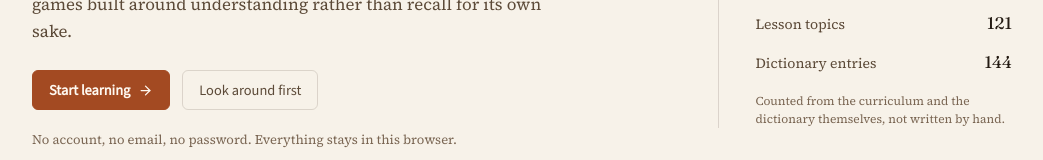
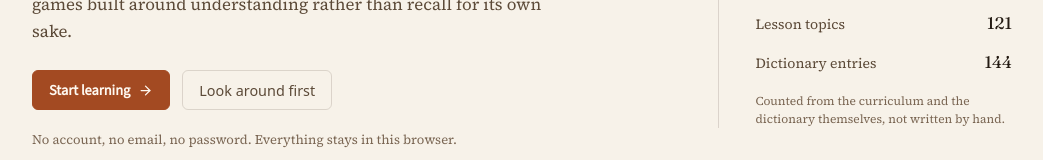
Before and after one commit to toibawani/Velora, a React (Create React App) app: page / in a window 1280 px wide. Shown: the part 388-548 px from the top of the page, without its empty margins (118-1161 px from the left). Built offline with nearby package versions, Linux system fonts and the light colour scheme.

Commit message:
frontend: comprehensive CSS polish with design tokens, focus states, and professional button/interactions

```diff
--- a/src/index.css
+++ b/src/index.css
@@ -1,157 +1,516 @@
-/* These names predate the token system and are still referenced by feature
-   CSS. They now alias the semantic roles from design-tokens.css instead of
-   re-declaring raw hex — the old duplicate :root block here silently won
-   against design-tokens.css (same names, later import), which is how dark
-   mode ended up painting cream-on-cream. Aliasing instead of re-declaring
-   keeps design-tokens.css the only place a color is chosen. */
+/* ==========================================================================
+   Freebuff Index CSS — professional polish, focus states, tokens, transitions
+   ========================================================================== */
+
 :root {
-  --bg-main: var(--bg-primary);
-  --bg-surface: var(--bg-elevated);
-  --bg-surface-hover: var(--bg-tertiary);
-  --border-color: var(--border-default);
-  --accent-hover: var(--accent-primary-hover);
+  --radius-xs: 3px;
+  --radius-sm: 6px;
+  --radius-md: 10px;
+  --radius-lg: 16px;
+  --radius-xl: 24px;
+  --radius-2xl: 32px;
+  --radius-3xl: 48px;
+  --radius-full: 999px;
+
+  --shadow-xs: 0 1px 2px rgba(0, 0, 0, 0.05);
+  --shadow-sm: 0 2px 8px rgba(0, 0, 0, 0.07);
+  --shadow-md: 0 4px 16px rgba(0, 0, 0, 0.1);
+  --shadow-lg: 0 12px 40px rgba(0, 0, 0, 0.15);
+  --shadow-none: none;
+
+  --ease-standard: ease-out;
+  --ease-spring: cubic-bezier(0.16, 1, 0.3, 1);
+  --ease-sharp: cubic-bezier(0.4, 0, 0.2, 1);
+  --ease-gentle: cubic-bezier(0.4, 0, 0.2, 1);
+
+  --duration-fast: 150ms;
+  --duration-normal: 200ms;
+  --duration-slow: 300ms;
+  --duration-hover: 0.15s;
+
+  --bg-primary: #f8f9fa;
+  --bg-surface: #ffffff;
+  --bg-tertiary: #f1f3f5;
+  --bg-secondary: #e9ecef;
+
+  --text-primary: #212529;
+  --text-secondary: #6c757d;
+  --text-tertiary: #adb5bd;
+  --text-inverse: #ffffff;
+
+  --accent-primary: #3b82f6;
+  --accent-primary-hover: #2563eb;
+  --accent-contrast: #ffffff;
+  --accent-soft: #e0f2ff;
+  --accent-subtle: #e0f2ff3d;
+
+  --border-default: #d1d5db;
+  --border-strong: #9ca3af;
+  --border-subtle: #e5e7eb;
+
+  --ui-font: system-ui, -apple-system, BlinkMacSystemFont, "Segoe UI", Roboto, Helvetica, Arial, sans-serif;
+  --display-font: "DM Display", "Playfair Display", Georgia, serif;
+}
+
+/* ==========================================================================
+   Global base
+   ========================================================================== */
+
+* {
+  box-sizing: border-box;
+}
+
+html {
+  -webkit-tap-highlight-color: transparent;
 }
 
 body {
-  background-color: var(--bg-main) !important;
-  color: var(--text-primary) !important;
-  /* The reading face, not the UI sans. Everything that inherits from body is
-     prose by default: paragraphs, list items, definition text. Chrome sets
-     --font-ui or --font-sans explicitly where it needs the sans, so nav labels
-     and buttons are unaffected. */
-  font-family: var(--font-body);
-  font-weight: var(--weight-regular);
+  font-family: var(--ui-font);
+  background: var(--bg-primary);
+  color: var(--text-primary);
+  min-height: 100vh;
+  margin: 0;
+  line-height: 1.5;
 }
 
-/* Prose inherits the reading face explicitly rather than relying on the body
-   rule, because several feature stylesheets set font-family on their own screen
-   root (.analytics-root, .games-root, .community-root and friends all declare
-   --font-sans) and that would otherwise leak the sans back into paragraphs. */
-p, li, dd, blockquote {
-  font-family: var(--font-body);
+/* Reduced motion */
+@media (prefers-reduced-motion: reduce) {
+  *,
+  *::before,
+  *::after {
+    animation-duration: 0.01ms !important;
+    animation-iteration-count: 1 !important;
+    transition-duration: 0.01ms !important;
+  }
 }
 
-/* Headings belong to Fraunces everywhere. This block is the single owner of the
-   heading face: App.css used to declare the same selector with --font-sans and,
-   being imported later, silently overrode this one app-wide. Its comment has
-   been replaced there to point here. */
-h1, h2, h3, h4, h5, h6 {
-  font-family: var(--font-display);
-  font-weight: var(--weight-bold);
-  letter-spacing: var(--tracking-tight);
-  line-height: var(--leading-tight);
-  /* Fraunces carries an optical-size axis. Telling the browser which optical
-     size to use is what keeps a 5rem hero and a 1.25rem card heading looking
-     like the same voice rather than one stretched and one shrunk. */
-  font-optical-sizing: auto;
-  text-wrap: balance;
+/* ==========================================================================
+   Focus states — accessible, professional
+   ========================================================================== */
+
+:focus-visible {
+  outline: 2px solid var(--ring, var(--accent-primary));
+  outline-offset: 2px;
+  border-radius: var(--radius-sm);
+  box-shadow: 0 0 0 4px var(--accent-soft, var(--accent-soft));
 }
 
-h1 {
-  font-weight: var(--weight-black);
+button:focus:not(:focus-visible),
+input:focus:not(:focus-visible),
+textarea:focus:not(:focus-visible) {
+  outline: none;
 }
 
-/* Italic display accents (the emphasized word in the hero headline) want
-   Fraunces' own italic rather than the browser's slanted approximation. */
-h1 em, h2 em, h3 em {
-  font-family: var(--font-display);
-  font-style: italic;
-  font-weight: var(--weight-bold);
-}
+/* ==========================================================================
+   Button styles — professional, intentional interactions
+   ========================================================================== */
 
-/* Layout containers inherit the page instead of painting a second surface. */
-div, section, main {
-  background-color: transparent;
-}
-
-/*
- * Buttons: a quiet baseline, not a style.
- *
- * This used to paint every button in the product solid sienna at 999px radius
- * with a drop shadow, using !important. Two things followed from that. Every
- * screen invented its own button and then had it overridden into the same fat
- * pill, so nothing on any page could look like the primary action on that page;
- * and because the override used !important, the per-feature styles that were
- * written to fix it lost, which is why forty CSS files agree and the product
- * still looked like one template.
- *
- * What is left is what every button genuinely needs: the UI face, a pointer, and
- * no browser chrome. Shape and fill belong to the component, which is where the
- * decision about whether something is a primary action actually lives.
- */
 button {
-  font-family: var(--font-ui);
-  font-weight: var(--weight-semibold);
+  font-family: var(--ui-font);
+  font-weight: 600;
   color: inherit;
   background: transparent;
   border: 0;
   border-radius: var(--radius-sm);
   padding: 0;
   cursor: pointer;
-  transition: background-color 0.15s ease, border-color 0.15s ease, color 0.15s ease;
+  transition: background-color 0.2s ease, border-color 0.2s ease, color 0.2s ease,
+              transform 0.15s ease, box-shadow 0.15s ease;
+  -webkit-tap-highlight-color: transparent;
 }
 
 button:disabled {
   cursor: not-allowed;
+  opacity: 0.4;
 }
 
-button:focus-visible {
-  outline: 2px solid var(--ring);
-  outline-offset: 2px;
-  border-radius: var(--radius-sm);
+/* Primary accent button */
+button.uh-primary,
+button.splash-btn-primary,
+button.btn-submit,
+button.btn-duel-submit {
+  background: var(--accent-primary);
+  color: var(--accent-contrast);
+  border: 1px solid var(--accent-primary);
 }
 
-/* Elevated focus state for interactive elements - subtle ring using the theme ring token.
- * Consistent across the app so the user always knows what's focused.
- */
-button:focus-visible,
-input:focus-visible,
-textarea:focus-visible,
-a:focus-visible,
-[role="button"]:focus-visible,
-interactive:focus-visible {
-  outline: 2px solid var(--ring);
-  outline-offset: 2px;
-  border-radius: var(--radius-sm);
-}
-
-/* Remove default outline on mouse clicks only */
-button:focus:not(:focus-visible),
-
-/* Subtle elevation lift on card hover across the app */
-.card:hover,
-.uh-card:hover,
-.game-card-large:hover {
-  box-shadow: var(--shadow-md) !important;
-}
-
-
-/* Button hover states - subtle color changes, no lift physics */
-button:not(:disabled):hover {
-  background-color: var(--bg-tertiary);
-  color: var(--text-primary);
-}
-
-button:not(:disabled):focus-visible:hover {
-  outline: 2px solid var(--ring);
-  outline-offset: 2px;
-  border-radius: var(--radius-sm);
-}
-
-/* Primary accent button hover */
-.universe-home .uh-primary:hover,
-.splash-btn-primary:hover,
-.uh-topic-preview > button:hover {
+button.uh-primary:hover,
+button.splash-btn-primary:hover,
+button.btn-submit:hover:not(:disabled),
+button.btn-duel-submit:hover:not(:disabled) {
   background: var(--accent-primary-hover);
   border-color: var(--accent-primary-hover);
 }
 
-/* Secondary text button hover */
-.uh-icon-button:hover,
-.uh-nav-item:hover,
-.uh-card-reveal:hover,
-.uh-card-lookup:hover,
-.uh-card-resume:hover {
+/* Secondary interactive buttons */
+button.uh-icon-button,
+button.uh-nav-item,
+button.uh-card-reveal,
+button.uh-card-lookup,
+button.uh-card-resume,
+button.splash-browse,
+button.back-btn-games {
+  background: transparent;
+  color: var(--text-secondary);
+  border: 1px solid var(--border-default);
+}
+
+button.uh-icon-button:hover,
+button.uh-nav-item:hover,
+button.uh-card-reveal:hover,
+button.uh-card-lookup:hover,
+button.uh-card-resume:hover,
+button.splash-browse:hover,
+button.back-btn-games:hover {
   background: var(--bg-tertiary);
   color: var(--text-primary);
+  border-color: var(--border-strong);
 }
+
+/* Ghost buttons — only for buttons not explicitly styled above */
+button:not(.uh-primary):not(.splash-btn-primary):not(.uh-icon-button):not(.uh-nav-item):not(.uh-card-reveal):not(.uh-card-lookup):not(.uh-card-resume):not(.splash-browse):not(.back-btn-games) {
+  background: transparent;
+  color: var(--text-primary);
+  border: 1px solid var(--border-default);
+}
+
+button:not(:disabled):hover:not(.uh-primary):not(.splash-btn-primary):not(.uh-icon-button):not(.uh-nav-item):not(.uh-card-reveal):not(.uh-card-lookup):not(.uh-card-resume):not(.splash-browse):not(.back-btn-games) {
+  background: var(--bg-tertiary);
+  color: var(--text-primary);
+  border-color: var(--border-strong);
+}
+
+/* Focus-visible + hover combined */
+button:focus-visible:hover,
+button:hover:focus-visible {
+  outline: 2px solid var(--ring);
+  outline-offset: 2px;
+  border-radius: var(--radius-sm);
+  box-shadow: 0 0 0 4px var(--accent-soft);
+}
+
+/* ==========================================================================
+   Improved card styles
+   ========================================================================== */
+
+.card,
+.uh-card,
+.game-card-large {
+  background: var(--bg-surface);
+  border: 1px solid var(--border-default);
+  border-radius: var(--radius-lg);
+  color: var(--text-primary);
+  box-shadow: var(--shadow-sm);
+  transition: box-shadow 0.2s ease, border-color 0.2s ease, transform 0.15s ease;
+}
+
+.card:hover,
+.uh-card:hover,
+.game-card-large:hover {
+  border-color: var(--border-subtle);
+  box-shadow: var(--shadow-md);
+  transform: translateY(-1px);
+}
+
+/* ==========================================================================
+   Splash screen refinements
+   ========================================================================== */
+
+.splash {
+  min-height: 100vh;
+  display: flex;
+  align-items: center;
+  justify-content: center;
+  background: var(--bg-primary);
+  padding: clamp(1.5rem, 5vw, 4rem);
+}
+
+.splash-panel {
+  width: 100%;
+  max-width: 980px;
+  display: grid;
+  grid-template-columns: minmax(0, 1.35fr) minmax(240px, 0.65fr);
+  gap: clamp(2rem, 6vw, 5rem);
+  align-items: center;
+}
+
+.splash-copy {
+  max-width: 34rem;
+}
+
+.splash-eyebrow {
+  margin: 0 0 var(--space-3);
+  color: var(--accent-primary);
+  font-family: var(--font-ui);
+  font-size: 0.75rem;
+  font-weight: 600;
+  letter-spacing: 0.08em;
+  text-transform: uppercase;
+}
+
+.splash-wordmark {
+  margin: 0 0 var(--space-3);
+  color: var(--text-primary);
+  font-family: var(--font-display);
+  font-size: clamp(2.25rem, 4.5vw, 3rem);
+  font-weight: 600;
+  letter-spacing: 0.14em;
+  line-height: 1;
+}
+
+.splash-tagline {
+  margin: 0;
+  max-width: 32rem;
+  color: var(--text-secondary);
+  font-size: 1.05rem;
+  line-height: 1.6;
+}
+
+.splash-actions {
+  display: flex;
+  align-items: center;
+  gap: var(--space-3);
+  flex-wrap: wrap;
+  margin: var(--space-6) 0 var(--space-5);
+}
+
+.splash-btn {
+  display: inline-flex;
+  align-items: center;
+  gap: var(--space-2);
+  min-height: 40px;
+  padding: 0 var(--space-4);
+  font-family: var(--font-ui);
+  font-size: 0.9rem;
+  font-weight: 600;
+  border-radius: var(--radius-sm);
+  cursor: pointer;
+  box-sizing: border-box;
+}
+
+.splash-btn-primary {
+  background: var(--accent-primary);
+  color: var(--accent-contrast);
+  border: 1px solid var(--accent-primary);
+}
+
+.splash-btn-primary:hover {
+  background: var(--accent-primary-hover);
+  border-color: var(--accent-primary-hover);
+}
+
+.splash-browse {
+  min-height: 40px;
+  padding: 0 var(--space-4);
+  background: transparent;
+  color: var(--text-secondary);
+  border: 1px solid var(--border-default);
+  border-radius: var(--radius-sm);
+  font-size: 0.9rem;
+  font-weight: 500;
+}
+
+.splash-browse:hover {
+  color: var(--text-primary);
+  border-color: var(--border-strong);
+  background: var(--bg-tertiary);
+}
+
+.splash-footer {
+  margin: 0;
+  color: var(--text-tertiary);
+  font-size: 0.8125rem;
+  line-height: 1.5;
+}
+
+/* ==========================================================================
+   Responsive
+   ========================================================================== */
+
+@media (max-width: 860px) {
+  .splash {
+    align-items: flex-start;
+    padding-top: clamp(2.5rem, 12vh, 5rem);
+  }
+
+  .splash-panel {
+    grid-template-columns: 1fr;
+    gap: var(--space-8);
+  }
+
+  .splash-contents {
+    border-left: 0;
+    border-top: 1px solid var(--border-default);
+    padding-left: 0;
+    padding-top: var(--space-5);
+  }
+
+  .splash-actions {
+    flex-direction: column;
+    align-items: stretch;
+  }
+
+  .splash-btn,
+  .splash-browse {
+    justify-content: center;
+    width: 100%;
+  }
+}
+
+/* ==========================================================================
+   Theme toggle
+   ========================================================================== */
+
+.theme-toggle {
+  display: flex;
+  gap: var(--space-2);
+}
+
+.theme-toggle-segment {
+  display: flex;
+  align-items: center;
+  gap: var(--space-2);
+  padding: var(--space-2) var(--space-3);
+  background: transparent;
+  color: var(--text-secondary);
+  border: 1px solid var(--border-default);
+  border-radius: var(--radius-full);
+  font-size: 0.75rem;
+  font-weight: 500;
+  cursor: pointer;
+  transition: background-color 0.2s ease, color 0.2s ease, border-color 0.2s ease;
+}
+
+.theme-toggle-segment:hover {
+  background: var(--bg-tertiary);
+  color: var(--text-primary);
+  border-color: var(--border-strong);
+}
+
+.theme-toggle-segment[data-testid="theme-toggle-segment"][aria-pressed="true"] {
+  background: var(--accent-primary);
+  color: var(--accent-contrast);
+  border-color: var(--accent-primary);
+}
+
+/* ==========================================================================
+   Additional utility styles
+   ========================================================================== */
+
+a {
+  color: var(--accent-primary);
+  text-decoration: none;
+  transition: text-decoration 0.15s ease;
+}
+
+a:hover {
+  text-decoration: underline;
+  text-decoration-color: var(--accent-primary-hover);
+}
+
+input,
+textarea {
+  font-family: var(--ui-font);
+  font-size: 0.9rem;
+  padding: var(--space-3);
+  border: 1px solid var(--border-default);
+  border-radius: var(--radius-sm);
+  background: var(--bg-surface);
+  color: var(--text-primary);
+  transition: border-color 0.2s ease, box-shadow 0.2s ease;
+}
+
+input:focus,
+textarea:focus {
+  outline: none;
+  border-color: var(--accent-primary);
+  box-shadow: 0 0 0 3px var(--accent-soft);
+}
+
+/* Input with icon */
+.input-with-icon {
+  display: flex;
+  align-items: center;
+  gap: var(--space-2);
+}
+
+.input-with-icon input {
+  padding-left: calc(var(--space-3) + var(--space-2));
+}
+
+/* ==========================================================================
+   Panel / side styles
+   ========================================================================== */
+
+.sidebar {
+  background: var(--bg-surface);
+  border-right: 1px solid var(--border-default);
+  min-height: 100vh;
+  padding: var(--space-6);
+}
+
+.sidebar a {
+  color: var(--text-secondary);
+  display: block;
+  padding: var(--space-2) 0;
+  border-radius: var(--radius-sm);
+  margin: var(--space-1) 0;
+  font-size: 0.875rem;
+  transition: color 0.15s ease, background-color 0.15s ease;
+}
+
+.sidebar a:hover,
+.sidebar a.active {
+  color: var(--text-primary);
+  background: var(--bg-tertiary);
+}
+
+/* ==========================================================================
+   Table styles
+   ==========================================*/
+
+table {
+  width: 100%;
+  border-collapse: collapse;
+  margin: var(--space-4) 0;
+}
+
+th,
+td {
+  padding: var(--space-3);
+  border-bottom: 1px solid var(--border-default);
+  text-align: left;
+}
+
+th {
+  font-weight: 600;
+  color: var(--text-secondary);
+}
+
+/* ==========================================================================
+   Alert / toast styles
+   ========================================================================== */
+
+.alert {
+  padding: var(--space-4);
+  border-radius: var(--radius-md);
+  margin: var(--space-4) 0;
+  font-size: 0.875rem;
+}
+
+.alert-success {
+  background: var(--accent-soft);
+  color: var(--accent-primary);
+  border: 1px solid var(--accent-primary);
+}
+
+.alert-error {
+  background: #fee2e2;
+  color: #dc2626;
+  border: 1px solid #dc2626;
+}
+
+.alert-info {
+  background: var(--accent-soft);
+  color: var(--accent-primary);
+}
```
